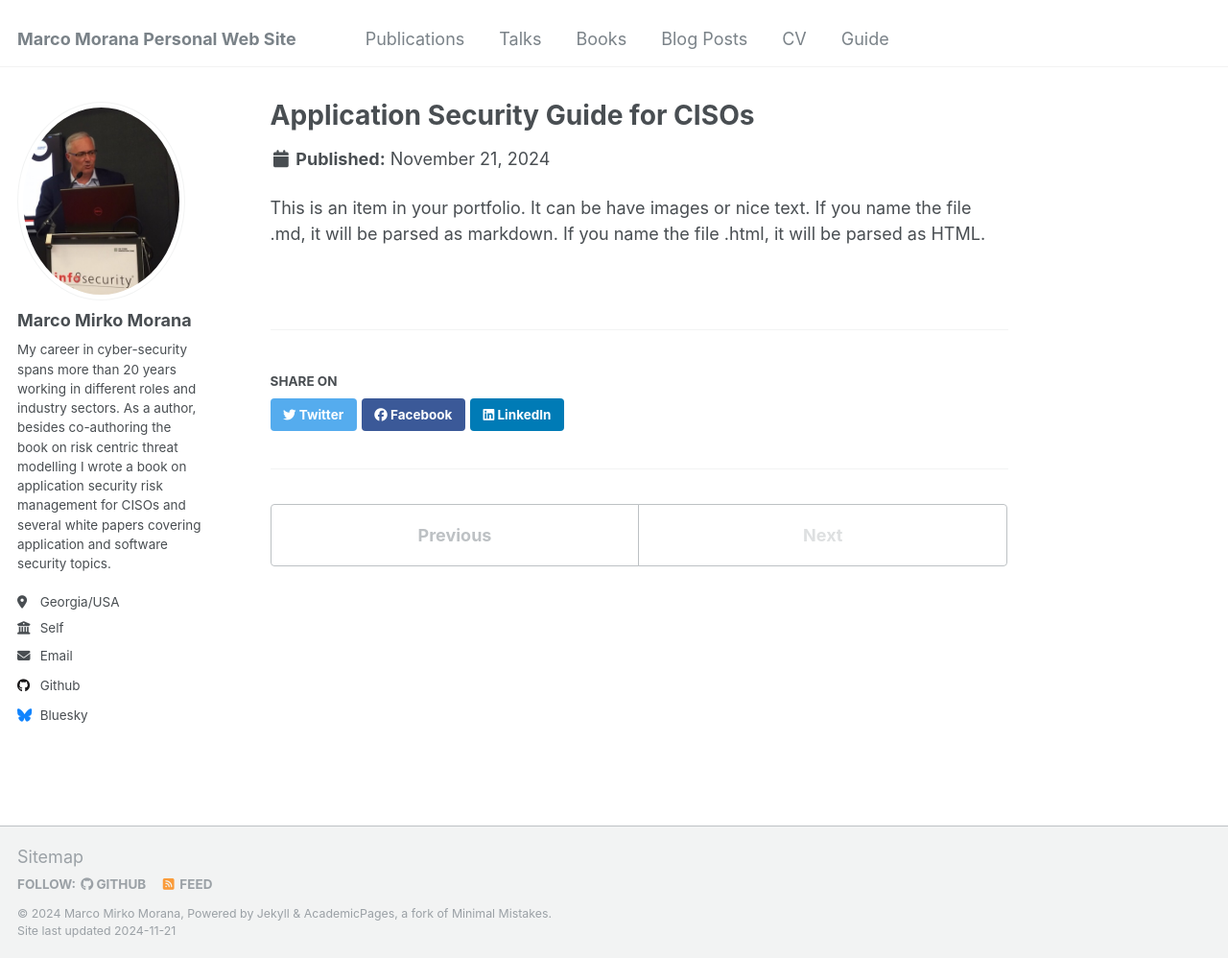
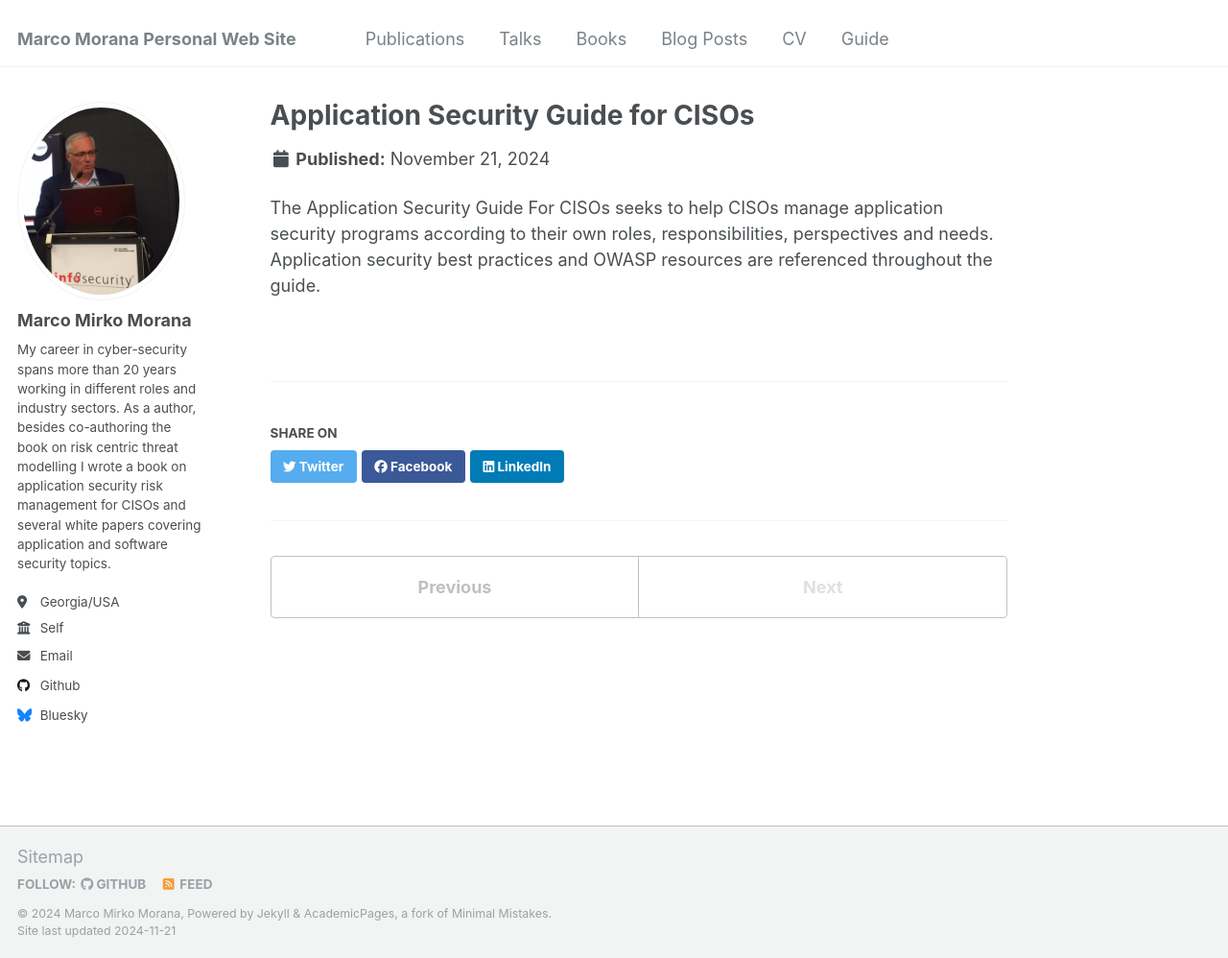
Before and after one commit to mmorana1/marcom, a Jekyll site: the page built from _portfolio/portfolio-2.md, in a window 1280 px wide and 998 px high. Shown: the whole window at 96% size. Built offline with Jekyll 4.4.1, drawn with Linux system fonts in a browser that asks for light colours.

Commit message:
Update portfolio-2.md

```diff
--- a/_portfolio/portfolio-2.md
+++ b/_portfolio/portfolio-2.md
@@ -3,5 +3,4 @@ title: "Application Security Guide for CISOs"
 excerpt: "Short description of portfolio item number 2<br/><img src='/images/500x300.png'>"
 collection: portfolio
 ---
-
-This is an item in your portfolio. It can be have images or nice text. If you name the file .md, it will be parsed as markdown. If you name the file .html, it will be parsed as HTML.
+The Application Security Guide For CISOs seeks to help CISOs manage application security programs according to their own roles, responsibilities, perspectives and needs. Application security best practices and OWASP resources are referenced throughout the guide.
```
